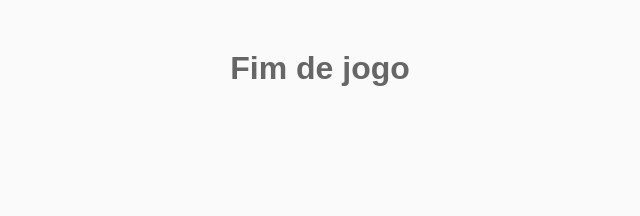
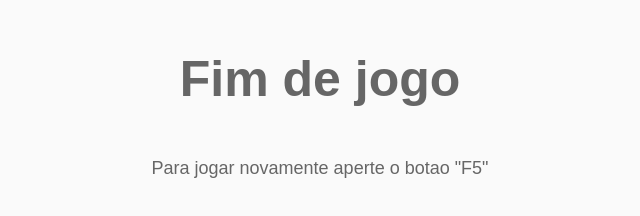
Before and after one commit to MatheusFortes7/Dino-game-project, a plain HTML site: page index.html in a window 1280 px wide. Shown: the whole page, without its empty margins (320-960 px from the left). Drawn offline with Linux system fonts and the light colour scheme.

Commit message:
estilizando

```diff
--- a/script.js
+++ b/script.js
@@ -40,7 +40,7 @@ function jump() {
 
 function createCactus() {
   const cactus = document.createElement('div');
-  let cactusPosition = 1000;
+  let cactusPosition = 1500;
   let randomTime = Math.random() * 6000;
 
   if (isGameOver) return;
@@ -58,9 +58,9 @@ function createCactus() {
       // Game over
       clearInterval(leftTimer);
       isGameOver = true;
-      document.body.innerHTML = '<h1 class="game-over">Fim de jogo</h1>';
+      document.body.innerHTML = '<h1 class="game-over">Fim de jogo</h1><a class="texto-fim"><p>Para jogar novamente aperte o botao "F5"</p></a>';
     } else {
-      cactusPosition -= 10;
+      cactusPosition -= 15;
       cactus.style.left = cactusPosition + 'px';
     }
   }, 20);
--- a/style.css
+++ b/style.css
@@ -23,6 +23,15 @@ body {
     color: #666;
     margin: 50px 0;
     font-family: arial;
+    font-size: 50px;
+  }
+
+  .texto-fim{
+      text-align: center;
+      margin: 50px 0;
+      font-family: arial;
+      font-size: large;
+      color: #666;
   }
 
   @keyframes slideright {
@@ -39,7 +48,7 @@ body {
     bottom: 0px;
     background-image: url('background.png');
     background-repeat: repeat-x;
-    animation: slideright 600s infinite linear;
+    animation: slideright 400s infinite linear;
     -webkit-animation: slideright 600s infinite linear;
     width: 100%;
     height: 200px;
```
